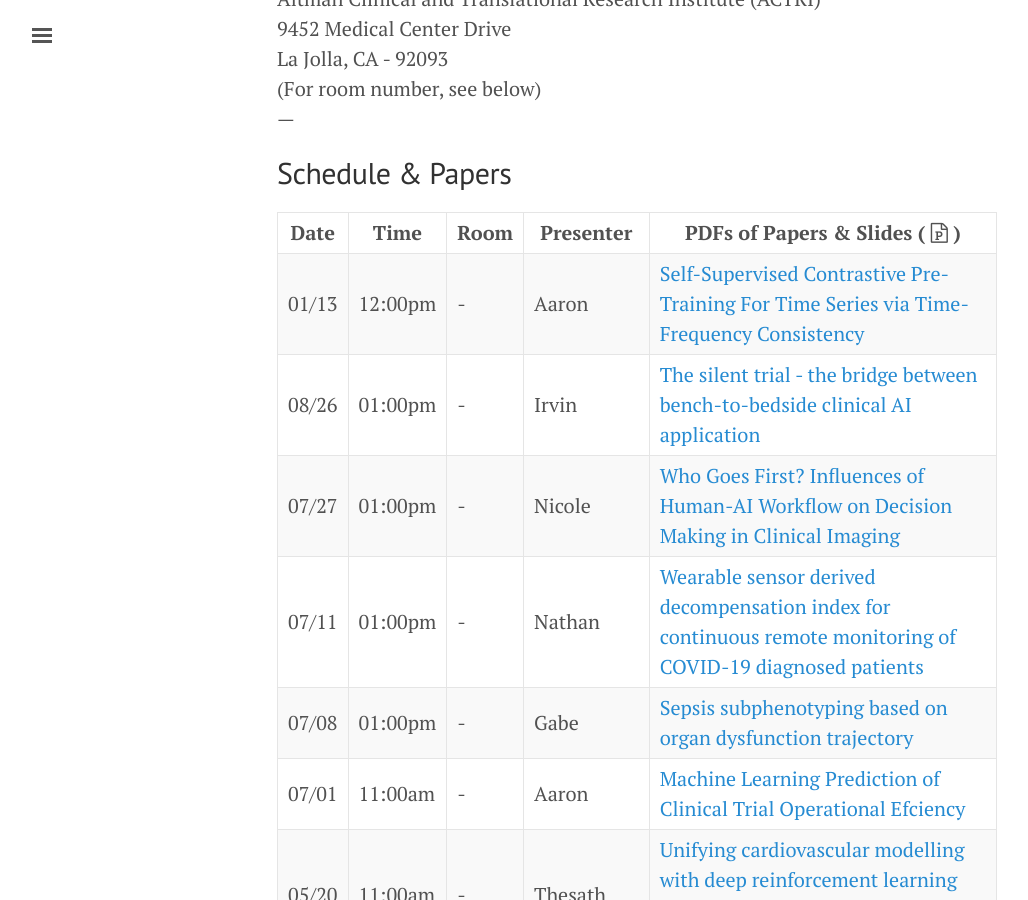
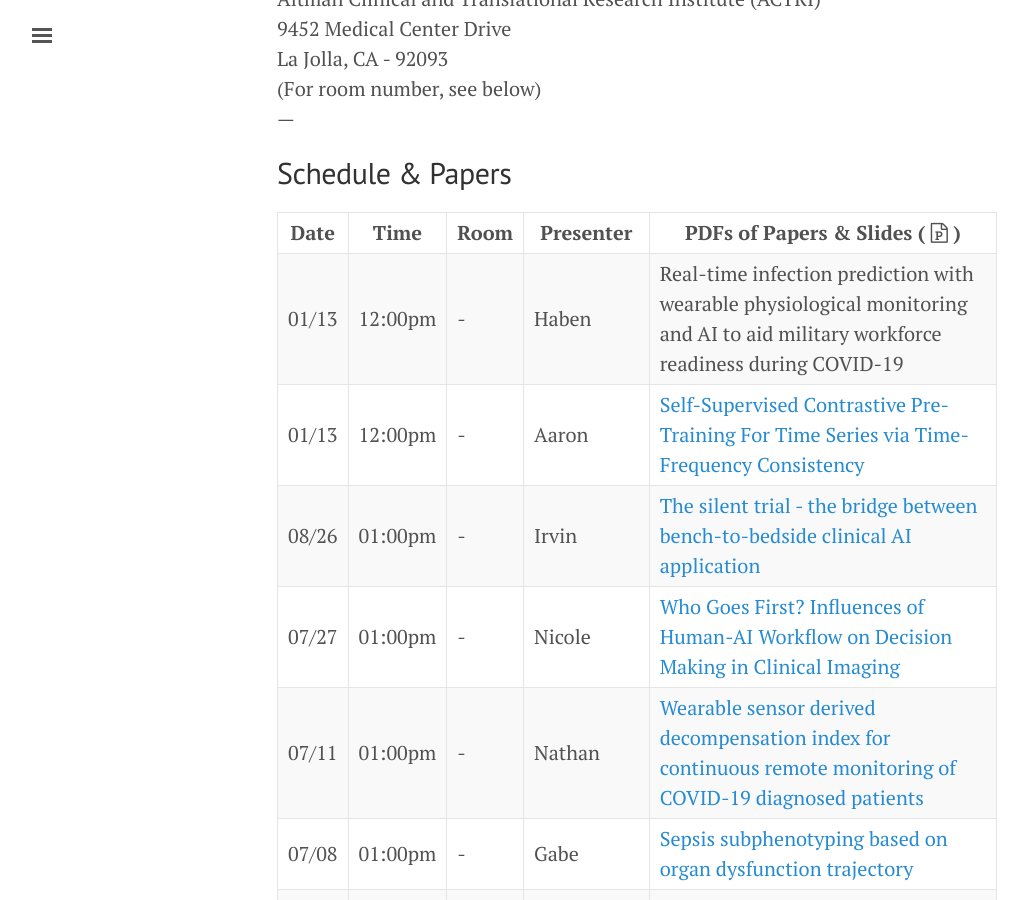
Before and after one commit to NematiLab/bmijc, a Jekyll site: the page built from index.md, in a window 1280 px wide and 900 px high, scrolled down 515 px. Shown: the whole window, without its empty margins (3-1031 px from the left). Built offline with Jekyll 4.4.1, drawn with Linux system fonts in a browser that asks for light colours; nearby versions of some CDN libraries.

Commit message:
Haben presenting

```diff
--- a/index.md
+++ b/index.md
@@ -30,6 +30,7 @@ La Jolla, CA - 92093<br>
 
 Date | Time    | Room | Presenter | PDFs of Papers & Slides ( <i class='fa fa-file-powerpoint-o'></i> )
 --- | --- | --- | --- | ---
+01/13 | 12:00pm | - | Haben |Real-time infection prediction with wearable physiological monitoring and AI to aid military workforce readiness during COVID-19[]({{ site.baseurl }}/assets/012623_paper.pdf){:target="_blank"}
 01/13 | 12:00pm | - | Aaron |[Self-Supervised Contrastive Pre-Training For Time Series via Time-Frequency Consistency]({{ site.baseurl }}/assets/011223_paper.pdf){:target="_blank"}
 08/26 | 01:00pm | - | Irvin |[The silent trial - the bridge between bench-to-bedside clinical AI application]({{ site.baseurl }}/assets/082622_paper.pdf){:target="_blank"}
 07/27 | 01:00pm | - | Nicole |[Who Goes First? Influences of Human-AI Workflow on Decision Making in Clinical Imaging]({{ site.baseurl }}/assets/072922_paper.pdf){:target="_blank"}
```
Also changed, not shown: 1 other file.
